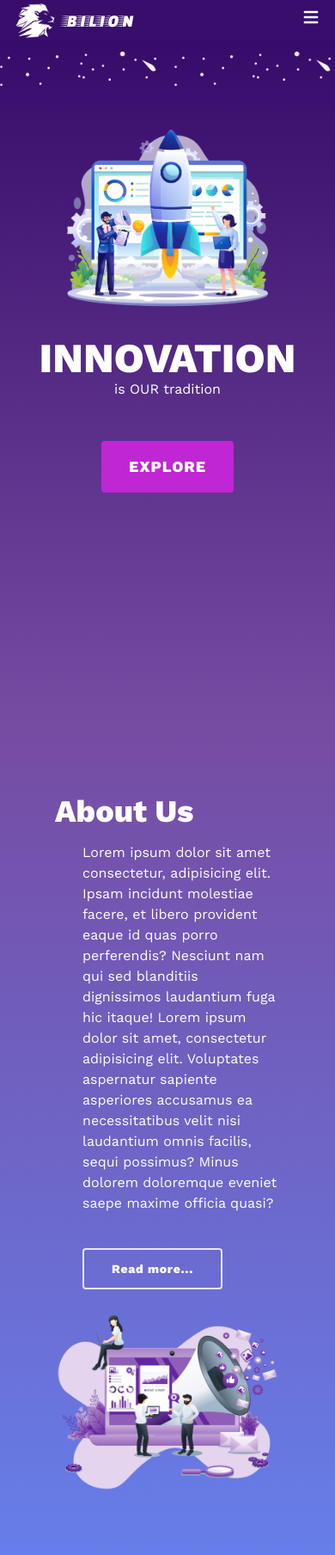
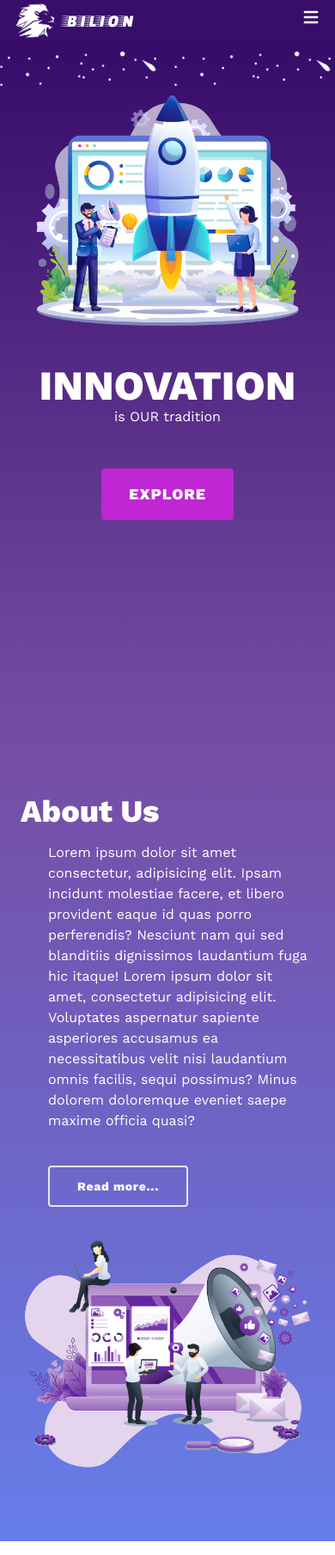
Before and after one commit to binkowskidawid/agency-website, a Next.js app: page / in a window 390 px wide. Shown: the whole page at 86% size. Built offline with nearby package versions, Linux system fonts and the light colour scheme.

Commit message:
change mobile padding

```diff
--- a/components/Header.js
+++ b/components/Header.js
@@ -9,7 +9,7 @@ export default function Header() {
 			scroll-smooth"
 			>
 				<div className="stars w-full md:w-[65%] h-10 md:h-20 absolute top-12 left-0 bg-[url('/images/stars.png')] bg-center bg-contain mix-blend-lighten"></div>
-				<div className="flex flex-col md:flex-row items-center justify-around pt-28 md:pt-40 pb-10 px-16">
+				<div className="flex flex-col md:flex-row items-center justify-around pt-16 md:pt-40 pb-10 px-6 md:px-16">
 					<div>
 						<Image
 							className="cursor-pointer"
--- a/components/Main.js
+++ b/components/Main.js
@@ -3,13 +3,15 @@ import Image from "next/image";
 export default function Main() {
 	return (
 		<main
-		id="about"
+			id="about"
 			className="l-header w-full min-h-full absolute top-full left-0 bg-top  bg-gradient-to-b from-[#764ba2] to-[#667eea]
         scroll-smooth"
 		>
-			<div className="flex flex-col md:flex-row items-center justify-around pt-20 md:pt-28 pb-10 px-16">
+			<div className="flex flex-col md:flex-row items-center justify-around pt-20 md:pt-28 pb-10 px-6 md:px-16">
 				<div className="flex flex-col flex-1 items-start justify-around text-white">
-					<h3 className="text-4xl md:text-5xl font-bold pb-4">About Us</h3>
+					<h3 className="text-4xl md:text-5xl font-bold pb-4">
+						About Us
+					</h3>
 					<p className="pl-8">
 						Lorem ipsum dolor sit amet consectetur, adipisicing
 						elit. Ipsam incidunt molestiae facere, et libero
@@ -22,9 +24,9 @@ export default function Main() {
 						doloremque eveniet saepe maxime officia quasi?
 					</p>
 					<div className="pl-8">
-					<button className="mt-10 py-3 px-8 rounded border-2 text-sm font-bold tracking-wider">
-						Read more...
-					</button>
+						<button className="mt-10 py-3 px-8 rounded border-2 text-sm font-bold tracking-wider">
+							Read more...
+						</button>
 					</div>
 				</div>
 				<div className="">
```
